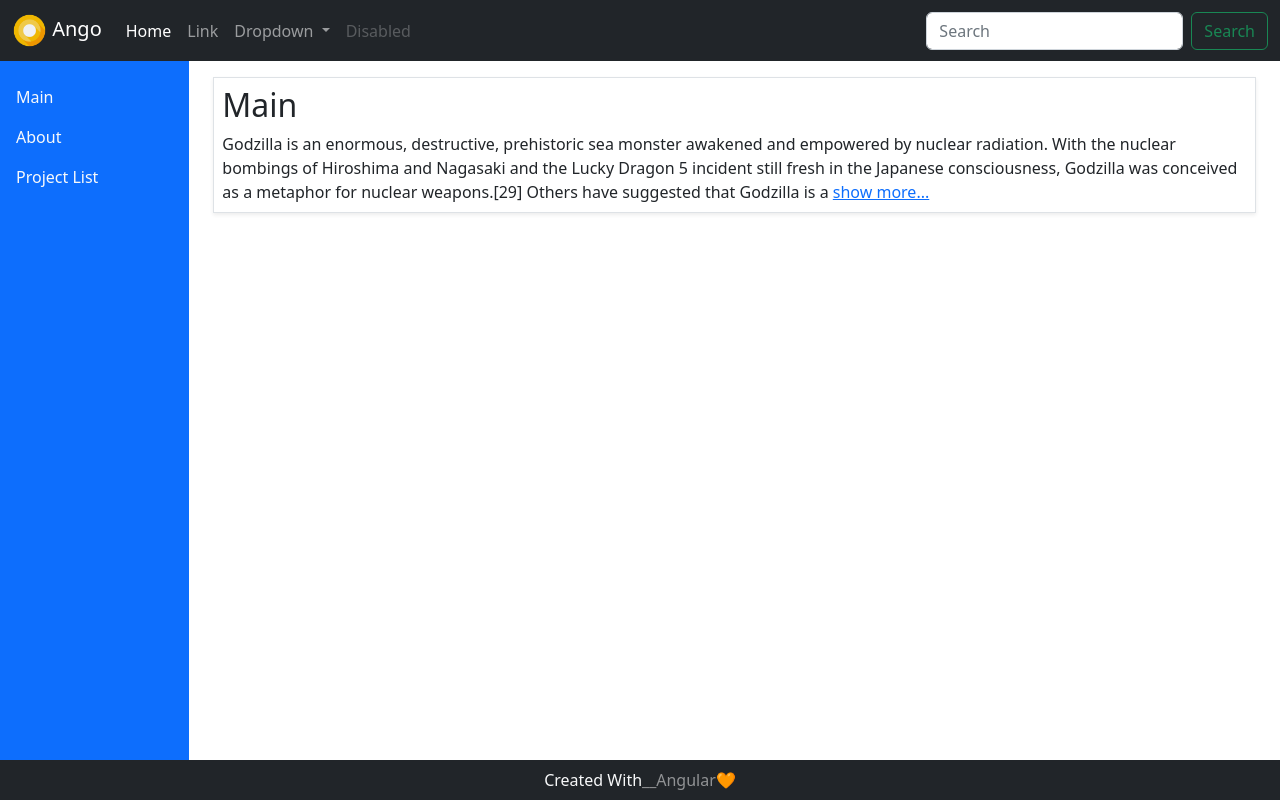
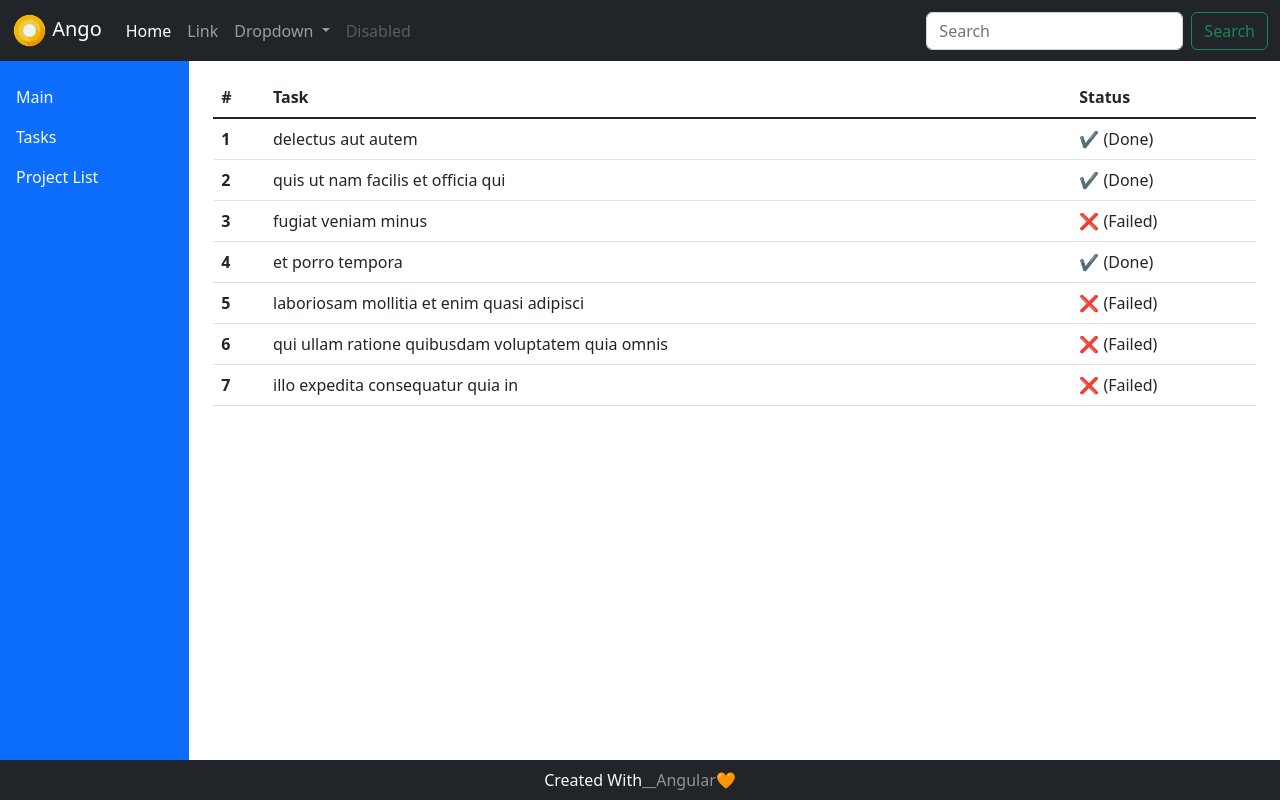
Before and after one commit to Ak-ram/angularFirstProject, an Angular app: page / in a window 1280 px wide. Built offline with nearby package versions, Linux system fonts and the light colour scheme.

Commit message:
Update 9 files

```diff
--- a/src/app/Components/sidebar/sidebar.component.html
+++ b/src/app/Components/sidebar/sidebar.component.html
@@ -1,7 +1,7 @@
   <nav class="bg-primary p-3" style="height: calc(100vh - 95px)">
     <ul class="nav flex-column text-light">
       <li class="py-2" *ngFor="let link of sidebarLinks">
-        <a class="text-light text-decoration-none" href="#">{{link}}</a>
+        <a class="text-light text-decoration-none" href="#" (click)="activate('#custom-link')">{{link}}</a>
       </li>
     </ul>
   </nav>
--- a/src/app/Components/sidebar/sidebar.component.ts
+++ b/src/app/Components/sidebar/sidebar.component.ts
@@ -6,7 +6,10 @@ import { Component, OnInit } from '@angular/core';
   styleUrls: ['./sidebar.component.scss'],
 })
 export class SidebarComponent implements OnInit {
-  sidebarLinks: string[] = ['Main', 'About', 'Project List'];
+  sidebarLinks: string[] = ['Main', 'Tasks', 'Project List'];
   constructor() {}
   ngOnInit(): void {}
+  activate(target: string) {
+    console.log(target);
+  }
 }
--- /dev/null
+++ b/src/app/Components/tasks/tasks.component.html
@@ -0,0 +1,17 @@
+<table class="table  mt-3">
+  <thead>
+    <tr  class="">
+      <th scope="col">#</th>
+      <th scope="col">Task</th>
+      <th scope="col">Status</th>
+    </tr>
+  </thead>
+  <tbody class="table-group-divider">
+    <tr *ngFor="let task of taskList">
+      <th>{{task.id}}</th>
+      <td>{{task.title}}</td>
+      <td>{{task.completed?"✔ (Done)":"❌ (Failed)"}}</td>
+    </tr>
+
+  </tbody>
+</table>
--- /dev/null
+++ b/src/app/Components/tasks/tasks.component.ts
@@ -0,0 +1,58 @@
+import { Component, OnInit } from '@angular/core';
+import { ITask } from 'src/app/Models/itask';
+
+@Component({
+  selector: 'app-tasks',
+  templateUrl: './tasks.component.html',
+  styleUrls: ['./tasks.component.scss'],
+})
+export class TasksComponent implements OnInit {
+  ngOnInit(): void {}
+  taskList: ITask[];
+  constructor() {
+    this.taskList = [
+      {
+        userId: 1,
+        id: 1,
+        title: 'delectus aut autem',
+        completed: true,
+      },
+      {
+        userId: 1,
+        id: 2,
+        title: 'quis ut nam facilis et officia qui',
+        completed: true,
+      },
+      {
+        userId: 1,
+        id: 3,
+        title: 'fugiat veniam minus',
+        completed: false,
+      },
+      {
+        userId: 1,
+        id: 4,
+        title: 'et porro tempora',
+        completed: true,
+      },
+      {
+        userId: 1,
+        id: 5,
+        title: 'laboriosam mollitia et enim quasi adipisci',
+        completed: false,
+      },
+      {
+        userId: 1,
+        id: 6,
+        title: 'qui ullam ratione quibusdam voluptatem quia omnis',
+        completed: false,
+      },
+      {
+        userId: 1,
+        id: 7,
+        title: 'illo expedita consequatur quia in',
+        completed: false,
+      },
+    ];
+  }
+}
--- /dev/null
+++ b/src/app/Models/itask.ts
@@ -0,0 +1,6 @@
+export interface ITask {
+  userId: number;
+  id: number;
+  title: string;
+  completed: boolean;
+}
--- a/src/app/app.component.html
+++ b/src/app/app.component.html
@@ -1,6 +1,7 @@
 <app-header></app-header>
 <div class='row w-100'>
   <app-sidebar class="col-2"></app-sidebar>
-  <app-main  class="col-10"></app-main>
+  <!-- <app-main  class="col-10"></app-main> -->
+  <app-tasks class="col-10"></app-tasks>
 </div>
 <app-footer></app-footer>
--- a/src/app/app.module.ts
+++ b/src/app/app.module.ts
@@ -7,6 +7,7 @@ import { HeaderComponent } from './Components/header/header.component';
 import { FooterComponent } from './Components/footer/footer.component';
 import { SidebarComponent } from './Components/sidebar/sidebar.component';
 import { MainComponent } from './Components/main/main.component';
+import { TasksComponent } from './Components/tasks/tasks.component';
 
 @NgModule({
   declarations: [
@@ -14,7 +15,8 @@ import { MainComponent } from './Components/main/main.component';
     HeaderComponent,
     FooterComponent,
     SidebarComponent,
-    MainComponent
+    MainComponent,
+    TasksComponent
   ],
   imports: [
     BrowserModule,
```
Also changed, not shown: src/app/Components/tasks/tasks.component.scss (added), 1 other file (tests, documents, lock files or other folders).
